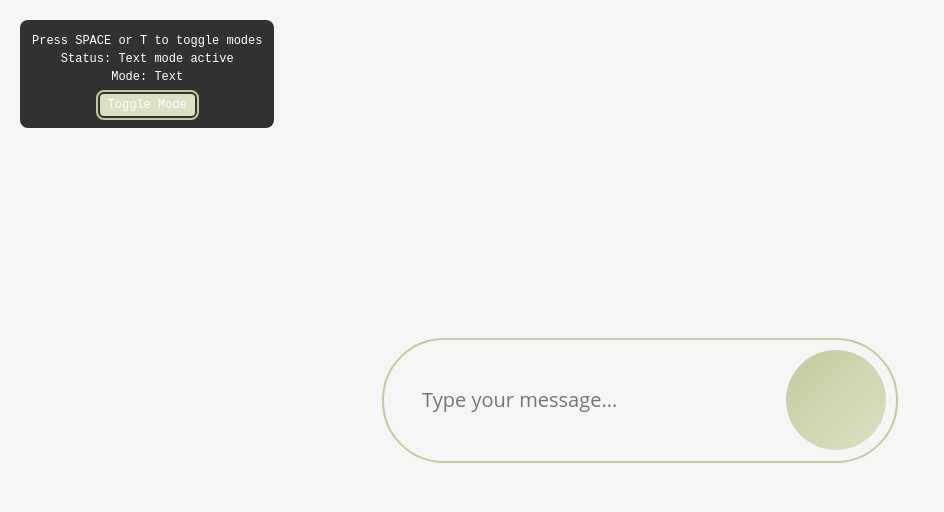
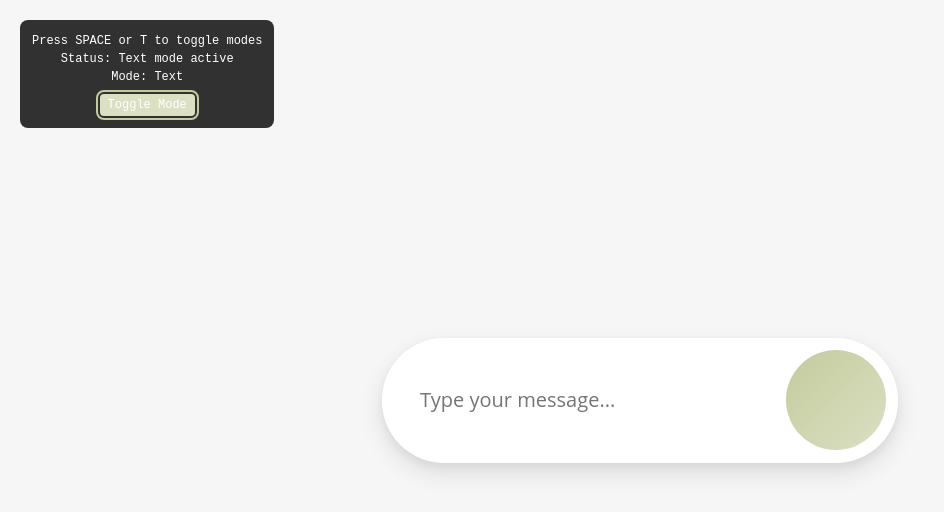
Before and after one commit to ao-agents-hackathon-band-of-the-hawk/frontend-ao-agent, a React (Vite) app: page / in a window 1280 px wide. Both pictures are taken after a click on the button "Toggle Mode". Shown: the top 512 px of the page, without its empty margins (0-944 px from the left). Built offline with nearby package versions, Linux system fonts and the light colour scheme; no server answers.

Commit message:
Updated animation

```diff
--- a/src/components/TextBox.tsx
+++ b/src/components/TextBox.tsx
@@ -36,7 +36,6 @@ const CustomScrollbar: React.FC<CustomScrollbarProps> = ({ targetRef, theme }) =
     thumbRadius: '4px',  // Thumb border radius
     trackBg: 'transparent', // Track background
     thumbBg: `${theme.colors.accent}60`, // Thumb background
-    thumbBorder: `1px solid ${theme.colors.accent}80`, // Thumb border
     thumbHoverBg: `${theme.colors.accent}80`, // Thumb hover color
   };
 
@@ -144,7 +143,6 @@ const CustomScrollbar: React.FC<CustomScrollbarProps> = ({ targetRef, theme }) =
           minHeight: scrollbarConfig.thumbMinHeight,
           height: '30%',
           background: scrollbarConfig.thumbBg,
-          border: scrollbarConfig.thumbBorder,
           borderRadius: scrollbarConfig.thumbRadius,
           cursor: 'pointer',
           transition: 'background-color 0.2s',
--- a/src/components/TextMode.tsx
+++ b/src/components/TextMode.tsx
@@ -47,30 +47,25 @@ const TextMode: React.FC<TextModeProps> = ({ transitionStage, transitionStartSiz
         justifyContent: 'center',
       }}
     >
-      {/* Expanding outline/border - dynamic starting size based on current voice scale */}
+      {/* Expanding container - no border, just background and shadow */}
       <motion.div
         initial={{
           width: transitionStartSize,
           height: transitionStartSize,
           borderRadius: '50%',
-          borderWidth: 0,
         }}
         animate={{
           width: [transitionStartSize, 118, 516],
           height: [transitionStartSize, 118, containerHeight],
           borderRadius: ['50%', '50%', '62px'],
-          borderWidth: [0, 2, 2],
         }}
         transition={{
-          duration: transitionStage === 'expanding' ? 1.8 : 0, // No animation for text resizing
+          duration: transitionStage === 'expanding' ? 1.8 : (transitionStage === 'text' ? 0.2 : 0),
           times: [0, 0.4, 1],
           ease: [0.2, 0, 0.1, 1],
         }}
         style={{
           position: 'absolute',
-          borderStyle: 'solid',
-          borderColor: theme.colors.accent,
-          background: transitionStage === 'text' ? theme.colors.background : 'transparent',
           zIndex: 1,
           display: 'flex',
           alignItems: 'flex-start',
@@ -78,6 +73,32 @@ const TextMode: React.FC<TextModeProps> = ({ transitionStage, transitionStartSiz
           height: transitionStage === 'text' ? containerHeight : undefined,
         }}
       >
+        {/* Animated background and shadow container */}
+        <motion.div
+          initial={{ opacity: 0 }}
+          animate={{
+            opacity: transitionStage === 'expanding' ? [0, 0, 0.6, 1] :
+                     transitionStage === 'text' ? 1 : 0,
+          }}
+          transition={{
+            duration: transitionStage === 'expanding' ? 1.8 :
+                     transitionStage === 'text' ? 0.2 : 0,
+            times: transitionStage === 'expanding' ? [0, 0.3, 0.7, 1] :
+                   transitionStage === 'text' ? [0, 1] : [0, 1],
+            ease: [0.2, 0, 0.1, 1],
+          }}
+          style={{
+            position: 'absolute',
+            top: 0,
+            left: 0,
+            right: 0,
+            bottom: 0,
+            background: '#ffffff',
+            borderRadius: '62px',
+            boxShadow: '0 10px 25px rgba(0, 0, 0, 0.1), 0 4px 10px rgba(0, 0, 0, 0.05)',
+            zIndex: -1,
+          }}
+        />
         {/* Text input area - appears smoothly */}
         <TextBox
           isVisible={transitionStage === 'text'}
```
